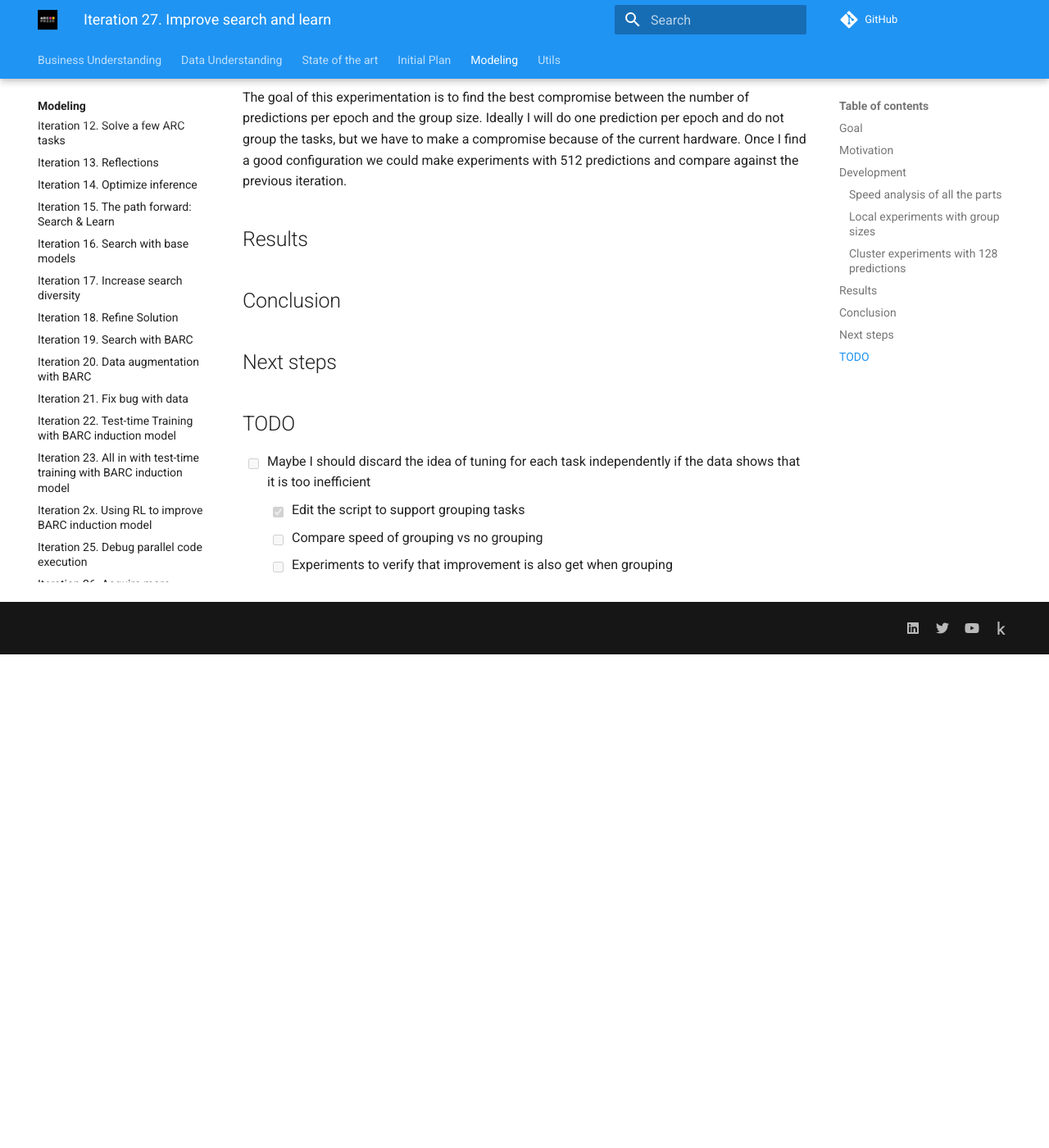
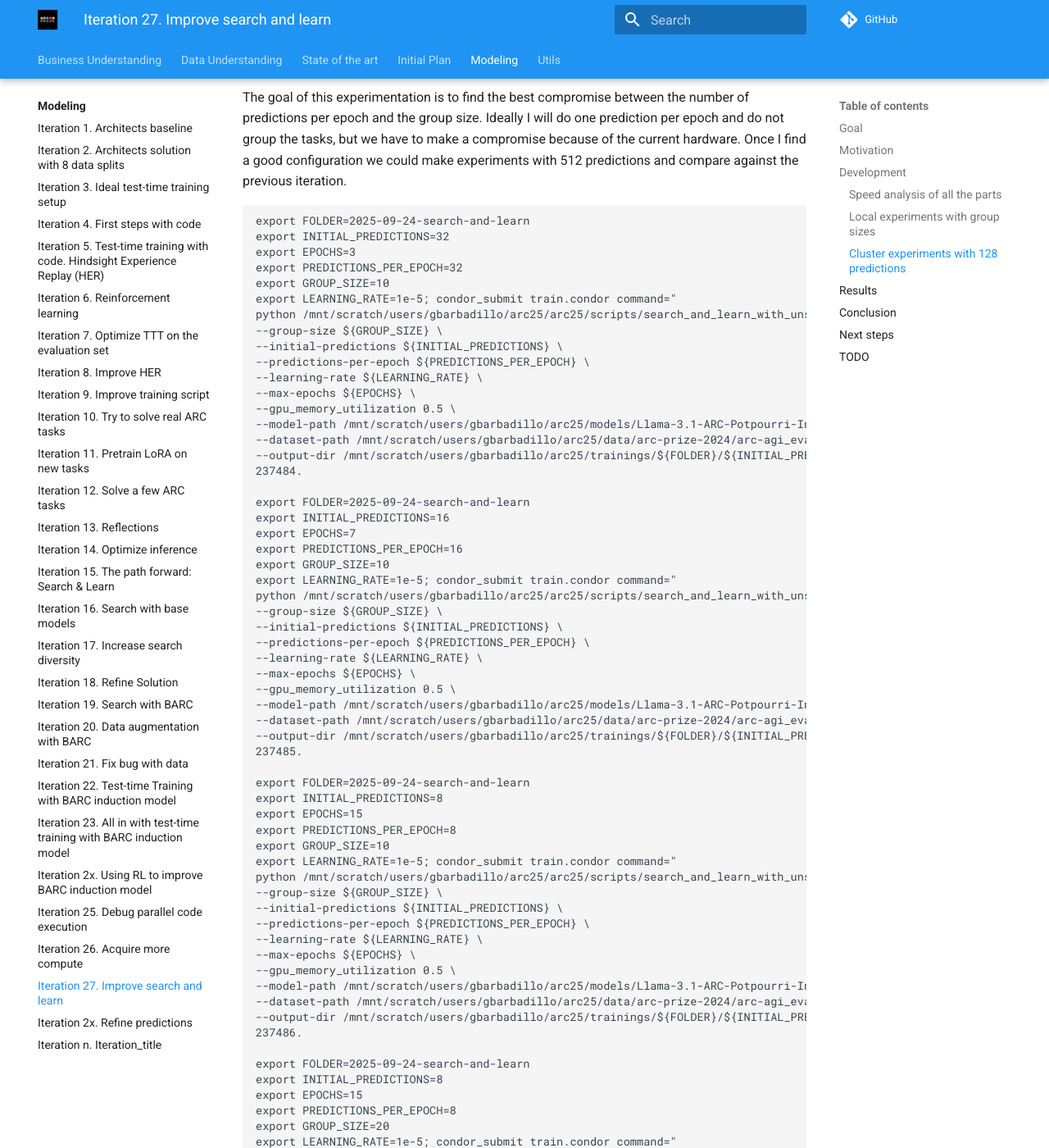
Before and after one commit to ironbar/arc25, an MkDocs documentation site: the page built from docs/modeling/Iteration_27_improve_search_and_learn.md, in a window 1280 px wide and 1400 px high, scrolled down 2077 px. Shown: the whole window at 82% size. Built offline with MkDocs 1.6.1 and Material for MkDocs 9.7.7, drawn with Linux system fonts in a browser that asks for light colours; comment, search, counter and statistics services are not loaded; before the commit the page ends 2875 px from its top, so only the background shows below that; some of the changed text lies outside the part shown.

Commit message:
launched multiple experiments

````diff
--- a/docs/modeling/Iteration_27_improve_search_and_learn.md
+++ b/docs/modeling/Iteration_27_improve_search_and_learn.md
@@ -106,6 +106,97 @@
 we have to make a compromise because of the current hardware. Once I find a good configuration we
 could make experiments with 512 predictions and compare against the previous iteration.
 
+```
+export FOLDER=2025-09-24-search-and-learn
+export INITIAL_PREDICTIONS=32
+export EPOCHS=3
+export PREDICTIONS_PER_EPOCH=32
+export GROUP_SIZE=10
+export LEARNING_RATE=1e-5; condor_submit train.condor command="
+python /mnt/scratch/users/gbarbadillo/arc25/arc25/scripts/search_and_learn_with_unsloth.py \
+--group-size ${GROUP_SIZE} \
+--initial-predictions ${INITIAL_PREDICTIONS} \
+--predictions-per-epoch ${PREDICTIONS_PER_EPOCH} \
+--learning-rate ${LEARNING_RATE} \
+--max-epochs ${EPOCHS} \
+--gpu_memory_utilization 0.5 \
+--model-path /mnt/scratch/users/gbarbadillo/arc25/models/Llama-3.1-ARC-Potpourri-Induction-8B \
+--dataset-path /mnt/scratch/users/gbarbadillo/arc25/data/arc-prize-2024/arc-agi_evaluation_challenges.json \
+--output-dir /mnt/scratch/users/gbarbadillo/arc25/trainings/${FOLDER}/${INITIAL_PREDICTIONS}i_${EPOCHS}x${PREDICTIONS_PER_EPOCH}_lr${LEARNING_RATE}_${GROUP_SIZE}-group-size" -append request_gpus=1 -append request_cpus=6 -append request_memory=32G --append 'requirements = (TARGET.Machine == "calculon19.das-nano.com")'
+237484.
+
+export FOLDER=2025-09-24-search-and-learn
+export INITIAL_PREDICTIONS=16
+export EPOCHS=7
+export PREDICTIONS_PER_EPOCH=16
+export GROUP_SIZE=10
+export LEARNING_RATE=1e-5; condor_submit train.condor command="
+python /mnt/scratch/users/gbarbadillo/arc25/arc25/scripts/search_and_learn_with_unsloth.py \
+--group-size ${GROUP_SIZE} \
+--initial-predictions ${INITIAL_PREDICTIONS} \
+--predictions-per-epoch ${PREDICTIONS_PER_EPOCH} \
+--learning-rate ${LEARNING_RATE} \
+--max-epochs ${EPOCHS} \
+--gpu_memory_utilization 0.5 \
+--model-path /mnt/scratch/users/gbarbadillo/arc25/models/Llama-3.1-ARC-Potpourri-Induction-8B \
+--dataset-path /mnt/scratch/users/gbarbadillo/arc25/data/arc-prize-2024/arc-agi_evaluation_challenges.json \
+--output-dir /mnt/scratch/users/gbarbadillo/arc25/trainings/${FOLDER}/${INITIAL_PREDICTIONS}i_${EPOCHS}x${PREDICTIONS_PER_EPOCH}_lr${LEARNING_RATE}_${GROUP_SIZE}-group-size" -append request_gpus=1 -append request_cpus=6 -append request_memory=32G --append 'requirements = (TARGET.Machine == "calculon19.das-nano.com")'
+237485.
+
+export FOLDER=2025-09-24-search-and-learn
+export INITIAL_PREDICTIONS=8
+export EPOCHS=15
+export PREDICTIONS_PER_EPOCH=8
+export GROUP_SIZE=10
+export LEARNING_RATE=1e-5; condor_submit train.condor command="
+python /mnt/scratch/users/gbarbadillo/arc25/arc25/scripts/search_and_learn_with_unsloth.py \
+--group-size ${GROUP_SIZE} \
+--initial-predictions ${INITIAL_PREDICTIONS} \
+--predictions-per-epoch ${PREDICTIONS_PER_EPOCH} \
+--learning-rate ${LEARNING_RATE} \
+--max-epochs ${EPOCHS} \
+--gpu_memory_utilization 0.5 \
+--model-path /mnt/scratch/users/gbarbadillo/arc25/models/Llama-3.1-ARC-Potpourri-Induction-8B \
+--dataset-path /mnt/scratch/users/gbarbadillo/arc25/data/arc-prize-2024/arc-agi_evaluation_challenges.json \
+--output-dir /mnt/scratch/users/gbarbadillo/arc25/trainings/${FOLDER}/${INITIAL_PREDICTIONS}i_${EPOCHS}x${PREDICTIONS_PER_EPOCH}_lr${LEARNING_RATE}_${GROUP_SIZE}-group-size" -append request_gpus=1 -append request_cpus=6 -append request_memory=32G --append 'requirements = (TARGET.Machine == "calculon19.das-nano.com")'
+237486.
+
+export FOLDER=2025-09-24-search-and-learn
+export INITIAL_PREDICTIONS=8
+export EPOCHS=15
+export PREDICTIONS_PER_EPOCH=8
+export GROUP_SIZE=20
+export LEARNING_RATE=1e-5; condor_submit train.condor command="
+python /mnt/scratch/users/gbarbadillo/arc25/arc25/scripts/search_and_learn_with_unsloth.py \
+--group-size ${GROUP_SIZE} \
+--initial-predictions ${INITIAL_PREDICTIONS} \
+--predictions-per-epoch ${PREDICTIONS_PER_EPOCH} \
+--learning-rate ${LEARNING_RATE} \
+--max-epochs ${EPOCHS} \
+--gpu_memory_utilization 0.5 \
+--model-path /mnt/scratch/users/gbarbadillo/arc25/models/Llama-3.1-ARC-Potpourri-Induction-8B \
+--dataset-path /mnt/scratch/users/gbarbadillo/arc25/data/arc-prize-2024/arc-agi_evaluation_challenges.json \
+--output-dir /mnt/scratch/users/gbarbadillo/arc25/trainings/${FOLDER}/${INITIAL_PREDICTIONS}i_${EPOCHS}x${PREDICTIONS_PER_EPOCH}_lr${LEARNING_RATE}_${GROUP_SIZE}-group-size" -append request_gpus=1 -append request_cpus=6 -append request_memory=32G --append 'requirements = (TARGET.Machine == "calculon19.das-nano.com")'
+237487.
+
+export FOLDER=2025-09-24-search-and-learn
+export INITIAL_PREDICTIONS=16
+export EPOCHS=7
+export PREDICTIONS_PER_EPOCH=16
+export GROUP_SIZE=5
+export LEARNING_RATE=1e-5; condor_submit train.condor command="
+python /mnt/scratch/users/gbarbadillo/arc25/arc25/scripts/search_and_learn_with_unsloth.py \
+--group-size ${GROUP_SIZE} \
+--initial-predictions ${INITIAL_PREDICTIONS} \
+--predictions-per-epoch ${PREDICTIONS_PER_EPOCH} \
+--learning-rate ${LEARNING_RATE} \
+--max-epochs ${EPOCHS} \
+--gpu_memory_utilization 0.5 \
+--model-path /mnt/scratch/users/gbarbadillo/arc25/models/Llama-3.1-ARC-Potpourri-Induction-8B \
+--dataset-path /mnt/scratch/users/gbarbadillo/arc25/data/arc-prize-2024/arc-agi_evaluation_challenges.json \
+--output-dir /mnt/scratch/users/gbarbadillo/arc25/trainings/${FOLDER}/${INITIAL_PREDICTIONS}i_${EPOCHS}x${PREDICTIONS_PER_EPOCH}_lr${LEARNING_RATE}_${GROUP_SIZE}-group-size" -append request_gpus=1 -append request_cpus=6 -append request_memory=32G --append 'requirements = (TARGET.Machine == "calculon19.das-nano.com")'
+237488.
+```
 ## Results
 
 ## Conclusion
````
